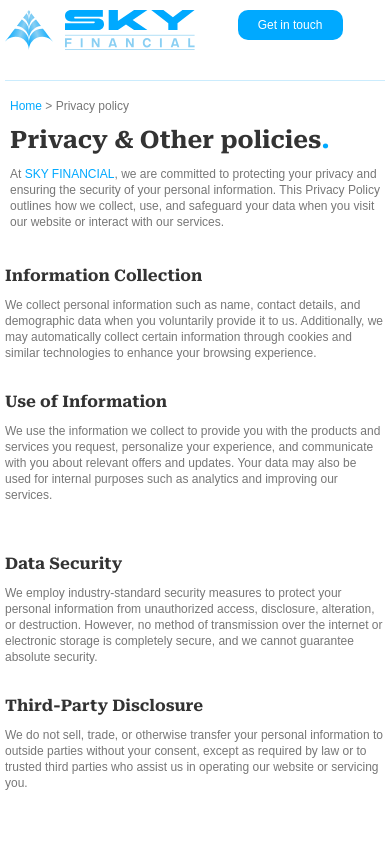
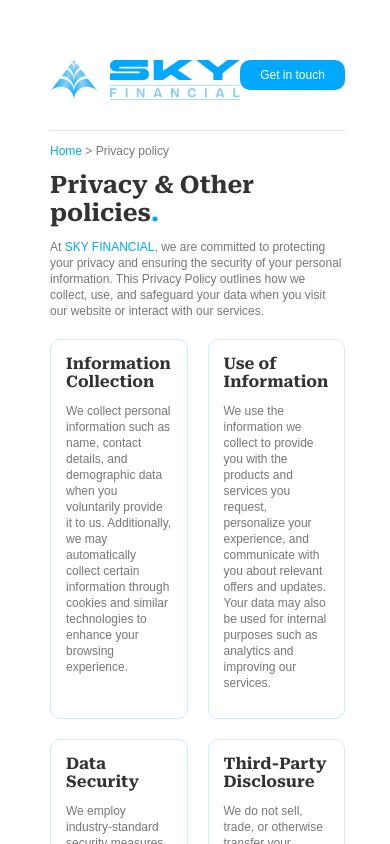
Before and after one commit to tmwgc-firm/skylife-mono, a Next.js app: page /Privacy in a window 390 px wide. Shown: the top 844 px of the page. Built offline with nearby package versions, Linux system fonts and the light colour scheme.

Commit message:
fix: adjusts the css accordingly to contain the grids

```diff
--- a/app/Privacy/privacy.module.css
+++ b/app/Privacy/privacy.module.css
@@ -4,85 +4,34 @@
     margin: 30px;
 }
 
-.privacy {
+.maingrid {
     display: grid;
-    grid-auto-flow: row;
-    grid-row-gap: 20px;
+    grid-template-columns: repeat(2, 1fr); /* Two columns with equal width */
+    gap: 20px;
+}
 
+.subgrid {
+    padding: 15px;
+    border: 1px solid #CBECFD;
+    border-radius: 10px;
+}
+
+.oddGrid {
+    grid-column: 1; /* Odd-numbered grids in the first column */
+}
+
+.evenGrid {
+    grid-column: 2; /* Even-numbered grids in the second column */
 }
 
 .minihead {
-    display: grid;
-    /* grid-auto-flow: row; */
+    margin-bottom: 20px;
+}
+
+.linkpage1 {
     padding: 20px;
-
 }
 
 .dot {
     color: #00A9FF;
 }
-
-.maingrid {
-    display: grid;
-    grid-auto-flow: row;
-    grid-row-gap: 20px;
-}
-
-.subgrid {
-    display: grid;
-    grid-auto-flow: column;
-    justify-content: space-around;
-}
-
-.leftgrid {
-    border: 1px solid #CBECFD;
-    border-radius: 10px;
-    max-width: 550px;
-    height: 130px;
-    padding: 15px;
-}
-
-.rightgrid {
-    border: 1px solid #CBECFD;
-    border-radius: 10px;
-    max-width: 550px;
-    height: 130px;
-    padding: 15px;
-}
-
-/* media query for tablets */
-@media (max-width:768px){
-    .subgrid {
-        display: grid;
-        grid-auto-flow: row;
-        justify-content: space-around;
-        row-gap: 20px;
-    }
-}
-
-@media (max-width: 480px) {
-
-    .subgrid {
-        display: grid;
-        grid-auto-flow: row;
-        justify-content: space-around;
-        row-gap: 20px;
-    }
-
-    .leftgrid {
-        padding: 5px;
-    }
-
-    .rightgrid{
-        padding: 5px;
-    }
-
-    .linkpage1{
-        margin: 5px;
-        display: block;
-    }
-
-    .minihead {
-        padding: 5px;
-    }
-    }
--- a/app/Terms/terms.module.css
+++ b/app/Terms/terms.module.css
@@ -2,21 +2,16 @@
     display: grid;
     grid-auto-flow: row;
     margin: 30px;
-
 }
 
 .terms {
     display: grid;
     grid-auto-flow: row;
     grid-row-gap: 20px;
-
 }
 
 .minihead {
-    display: grid;
-    /* grid-auto-flow: row; */
     padding: 20px;
-
 }
 
 .dot {
@@ -33,26 +28,28 @@
     display: grid;
     grid-auto-flow: column;
     justify-content: space-around;
+    gap: 20px;
+    border: 1px solid #CBECFD;
+    border-radius: 10px;
+    padding: 10px;
+    margin: 10px;
 }
 
-.leftgrid {
-    border: 1px solid #CBECFD;
-    border-radius: 10px;
-    max-width: 550px;
-    height: 102px;
-    padding: 15px;
-}
-
+.leftgrid,
 .rightgrid {
     border: 1px solid #CBECFD;
     border-radius: 10px;
     max-width: 550px;
-    height: 102px;
+    height: auto;
     padding: 15px;
 }
 
-/* media query for tablets */
-@media (max-width:768px){
+.evenGrid {
+    grid-column: 2 / span 1; /* Place even grids in the second column */
+}
+
+/* Media queries */
+@media (max-width: 768px) {
     .subgrid {
         display: grid;
         grid-auto-flow: row;
@@ -60,25 +57,20 @@
         row-gap: 20px;
     }
 }
-
 @media (max-width: 480px) {
-
     .subgrid {
         display: grid;
-    grid-auto-flow: row;
+        grid-auto-flow: row; /* Ensure grid items flow in rows */
         justify-content: space-around;
         row-gap: 20px;
     }
 
-.leftgrid {
+    .leftgrid,
+    .rightgrid {
         padding: 5px;
     }
 
-.rightgrid{
-    padding: 5px;
-}
-
-.linkpage1{
+    .linkpage1 {
         margin: 5px;
         display: block;
     }
```
Lines whose indentation alone changed are shown as unchanged.
